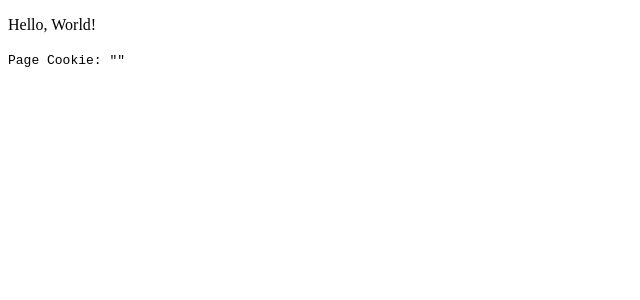
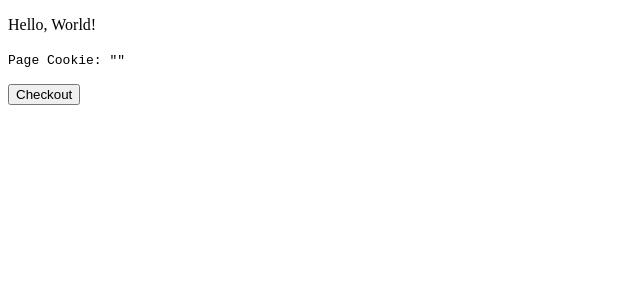
Before and after one commit to seanwong1/practice-apps, a React app in the folder 2-checkout/: page / in a window 1280 px wide. Shown: the top 300 px of the page, without its empty margins (0-640 px from the left). Built offline with nearby package versions, Linux system fonts and the light colour scheme; the HTML template or start-up script is replaced by a standard one.

Commit message:
Added checkout button

```diff
--- /dev/null
+++ b/2-checkout/client/src/components/Home.jsx
@@ -0,0 +1,18 @@
+import React, { Component } from "react";
+import { render } from "react-dom";
+
+class Home extends Component {
+  constructor(props) {
+    super(props);
+    this.state = {};
+  }
+
+  render() {
+    return (
+      <div>
+        <button>Checkout</button>
+      </div>
+  )};
+}
+
+export default Home;
--- a/2-checkout/client/src/index.jsx
+++ b/2-checkout/client/src/index.jsx
@@ -1,5 +1,6 @@
 import React from "react";
 import { render } from "react-dom";
+import Home from './components/Home.jsx';
 
 render(
   <div>
@@ -7,6 +8,7 @@
     <p>
       <code>Page Cookie: {JSON.stringify(document.cookie, undefined, "\t")}</code>
     </p>
+    <Home />
   </div>,
   document.getElementById("root")
 );
```
